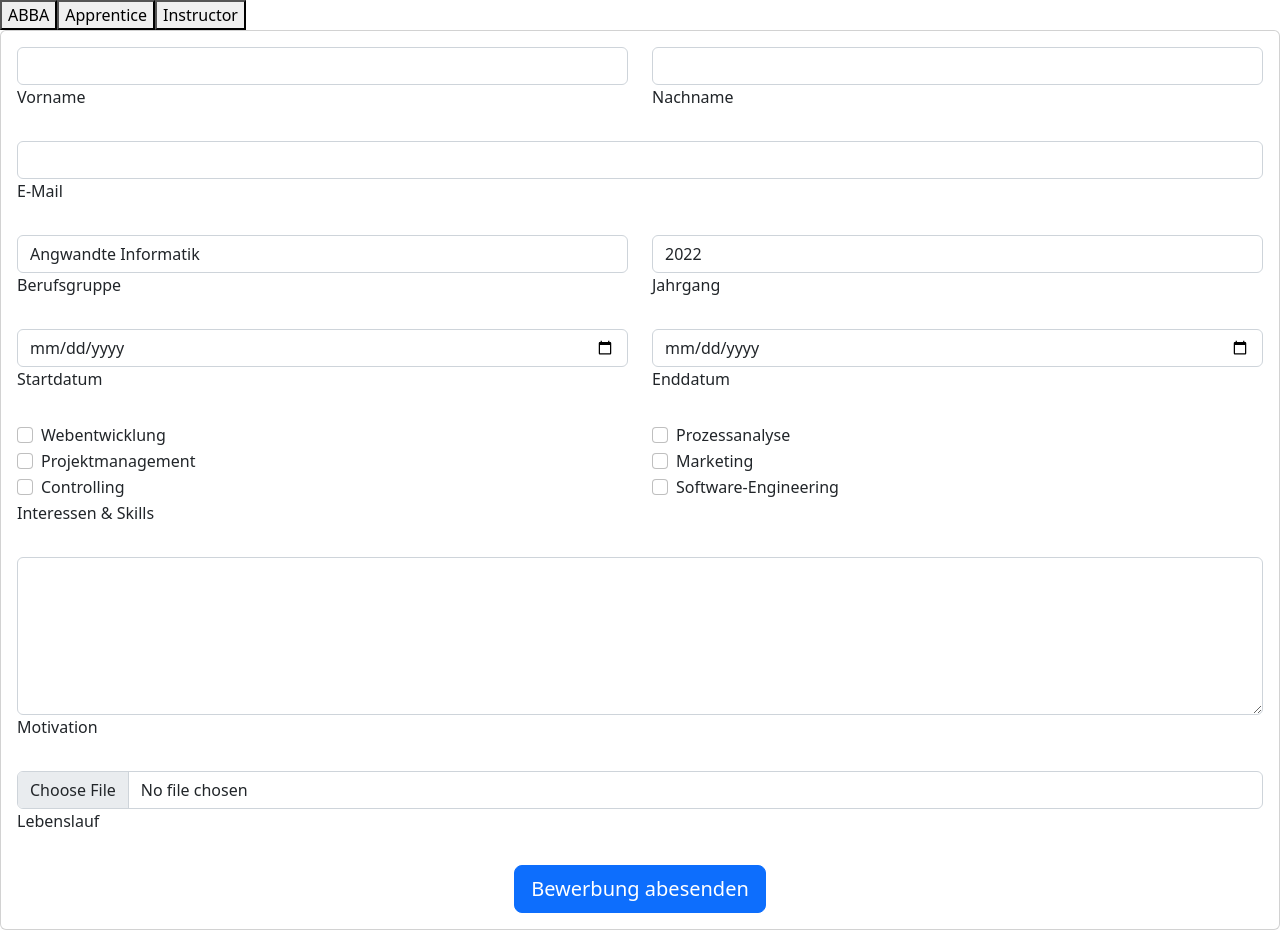
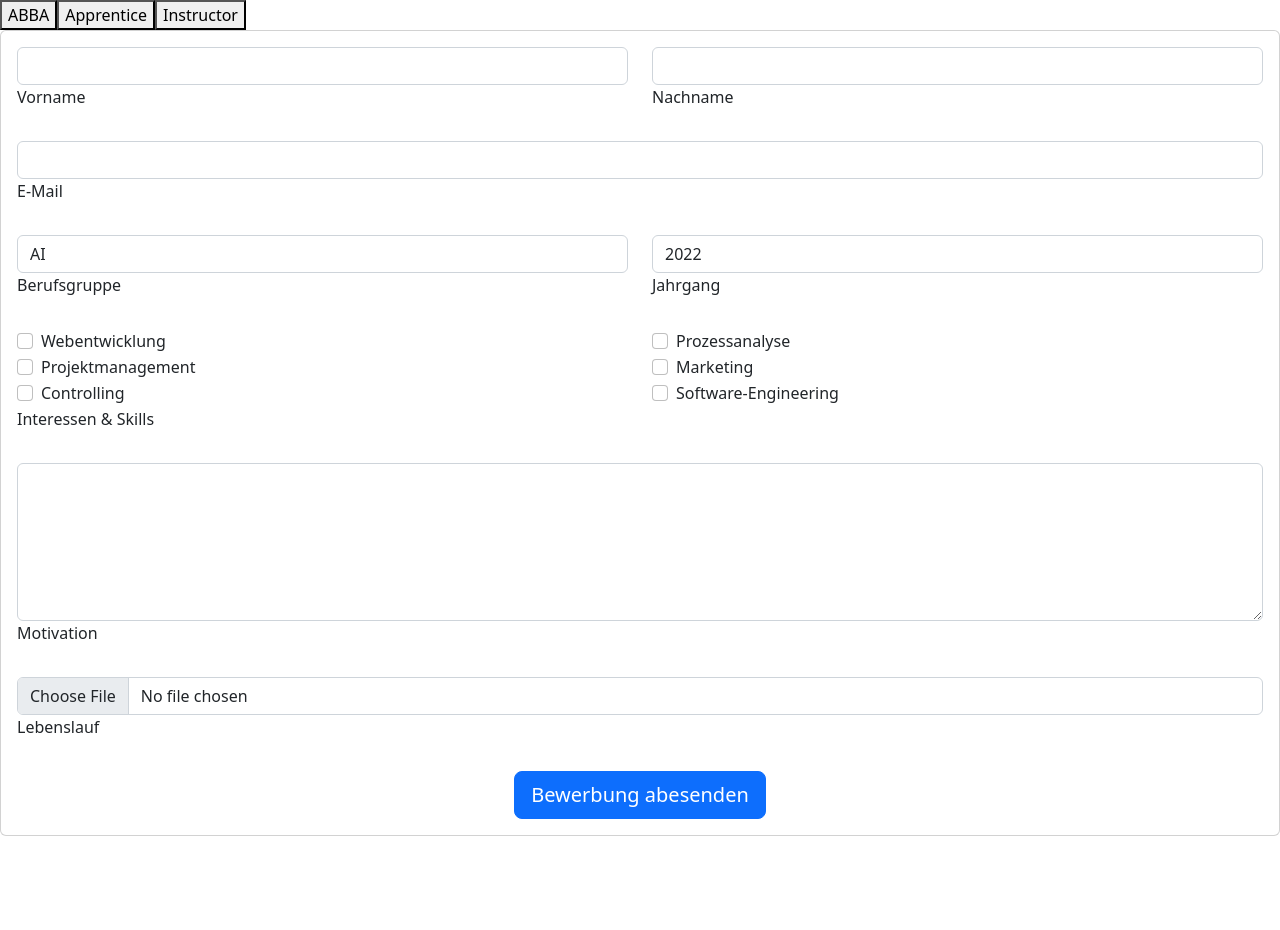
Before and after one commit to kngkiro/ng-training, an Angular app: page /apprentice/application in a window 1280 px wide. After the commit the page ends 836 px from the top, so only its background shows below. Built offline with nearby package versions, Linux system fonts and the light colour scheme.

Commit message:
3 files modified

```diff
--- a/src/app/abba/abba.component.html
+++ b/src/app/abba/abba.component.html
@@ -67,6 +67,7 @@
 
           <td>
           <a class="btn btn-danger" [routerLink]="['/newphase']"> Löschen</a>
+          <a class="btn btn-primary" [routerLink]="['/newphase']"> Bewerbung anschauen</a>
           </td>
         </tr>
       </tbody>
--- a/src/app/apprentice/application/application.component.html
+++ b/src/app/apprentice/application/application.component.html
@@ -32,9 +32,9 @@
     <div class="col">
       <div class="form-outline">
         <select class="form-control" id="exampleFormControlSelect1">
-          <option>Angwandte Informatik</option>
-          <option>Wirtschaftsinformatik</option>
-          <option>Wirtschaftsingenuerwesen</option>
+          <option>AI</option>
+          <option>WI</option>
+          <option>WING</option>
           <option>BWL</option>
         </select>
         <label class="form-label" for="form6Example1">Berufsgruppe</label>
@@ -49,22 +49,6 @@
           <option>2019</option>
         </select>
         <label class="form-label" for="form6Example2">Jahrgang</label>
-      </div>
-    </div>
-  </div>
-
-    <!-- start + end date -->
-    <div class="row mb-4">
-    <div class="col">
-      <div class="form-outline">
-        <input type="date" id="startDate" name="startDate" class="form-control">
-        <label class="form-label" for="form6Example1">Startdatum</label>
-      </div>
-    </div>
-    <div class="col">
-      <div class="form-outline">
-        <input type="date" id="endDate" name="endDate"  class="form-control">
-        <label class="form-label" for="form6Example2">Enddatum</label>
       </div>
     </div>
   </div>
--- a/src/app/apprentice/apprentice.component.html
+++ b/src/app/apprentice/apprentice.component.html
@@ -7,6 +7,13 @@
 
     <div class="row">
       <div class="col-3">
+        <form>
+          <div class="form-group">
+
+          </div>
+
+
+        </form>
         <div ngbDropdown class="d-inline-block">
           <button type="button" class="btn btn-outline-primary" id="dropdownBasic1" ngbDropdownToggle>Berufsgruppen</button>
           <div ngbDropdownMenu aria-labelledby="dropdownBasic1">
@@ -67,7 +74,7 @@
           <td>{{job.misc}}</td>
 
           <td>
-          <a class="btn btn-success" [routerLink]="['/newphase']"><i class="fa fa-folder-open"></i></a>
+          <a class="btn btn-success" [routerLink]="['/apprentice/application']"><i class="fa fa-folder-open"></i></a>
           </td>
         </tr>
       </tbody>
```
